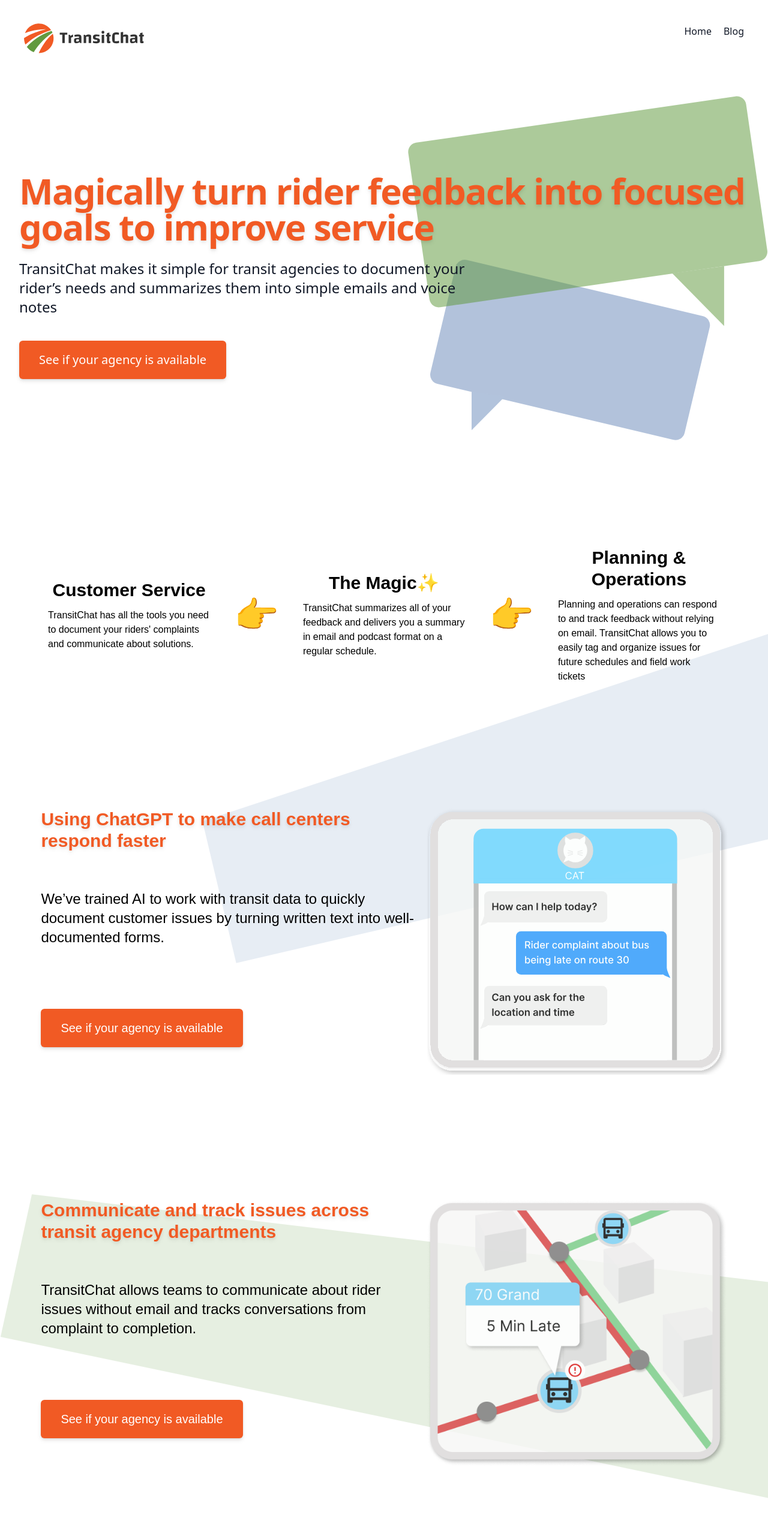
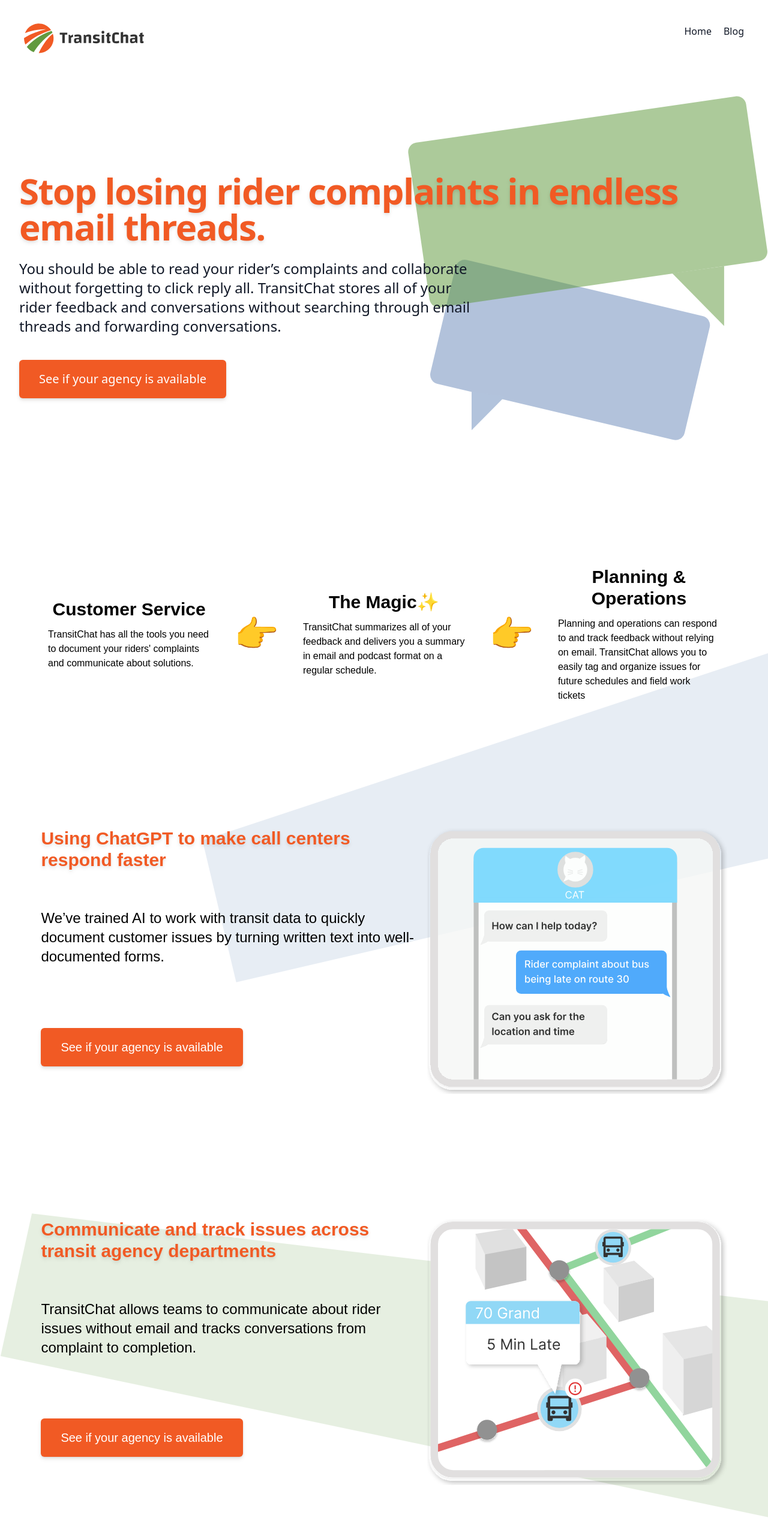
Before and after one commit to ioTransit/next-landing-page, a Next.js app: page / in a window 1280 px wide. Shown: the top 2566 px of the page at 60% size. Built offline with nearby package versions, Linux system fonts and the light colour scheme.

Commit message:
hero update

```diff
--- a/src/pages/index.tsx
+++ b/src/pages/index.tsx
@@ -21,20 +21,35 @@
             </div>
             <div className="relative px-4 pb-8 pt-16 sm:px-6 sm:pb-14 sm:pt-24 lg:px-8 lg:pb-20 lg:pt-32">
               <h1 className="text-left text-4xl font-extrabold tracking-tight sm:text-5xl lg:text-6xl">
-                <span className="block text-tcOrange drop-shadow-md">
+                <p className="block text-tcOrange drop-shadow-md">
+                  Stop losing rider complaints in endless email threads.
+                </p>
+                {/* <span className="block text-tcOrange drop-shadow-md">
                   Magically turn rider feedback into
                   focused goals to improve service
-                </span>
+                </span> */}
                 {/* <span className="block text-tcOrange drop-shadow-md">
                   Listen to your rider’s complaints and communicate about
                   solutions
                 </span> */}
               </h1>
               <p className="mt-6 max-w-lg text-left text-2xl text-gray-900 sm:max-w-3xl">
+                You should be able to read your rider’s complaints and
+                collaborate without forgetting to click reply all.
+                TransitChat stores all of your rider feedback and conversations
+                without searching through email threads and forwarding conversations.
+              </p>
+              {/* <p className="mt-6 max-w-lg text-left text-2xl text-gray-900 sm:max-w-3xl">
+                Keeping track of rider complaints is hard enough
+                without having to search through endless email threads.
+                You should be able to read your rider’s complaints and
+                communicate about solutions without forgetting to click reply all.
+              </p> */}
+              {/* <p className="mt-6 max-w-lg text-left text-2xl text-gray-900 sm:max-w-3xl">
                 TransitChat makes it simple for transit agencies to document your
                 rider’s needs and summarizes them into simple emails and voice
                 notes
-              </p>
+              </p> */}
               <div className=" mt-10 sm:flex">
                 <Link
                   href={"/check-agency"}
@@ -76,7 +91,7 @@
               title:
                 "Communicate and track issues across transit agency departments",
               p: "TransitChat allows teams to communicate about rider issues without email and tracks conversations from complaint to completion.",
-              img: '/images/Bus-map-illustration.png',
+              img: '/images/Bus-map-illustration.svg',
             },
             {
               title: "Rider feedback summaries in your email",
```
Also changed, not shown: public/images/Bus-map-illustration.svg, public/images/Email-updates.svg.
